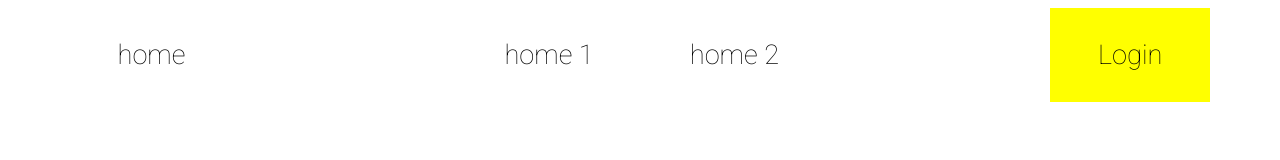
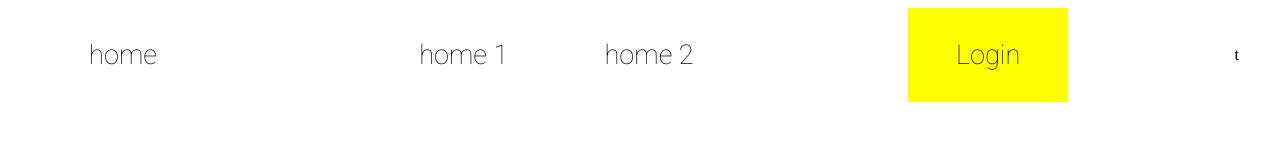
Before and after one commit to nphuongchi23/baitap, a plain HTML site: page index.html in a window 1280 px wide. Drawn offline with Linux system fonts and the light colour scheme.

```diff
--- a/index.html
+++ b/index.html
@@ -17,6 +17,9 @@
             <h1 class="title-1"> Login </h1>
         </div>
 
+        <div>
+            t
+        </div>
     </div>
 </body>
 </html>
```
